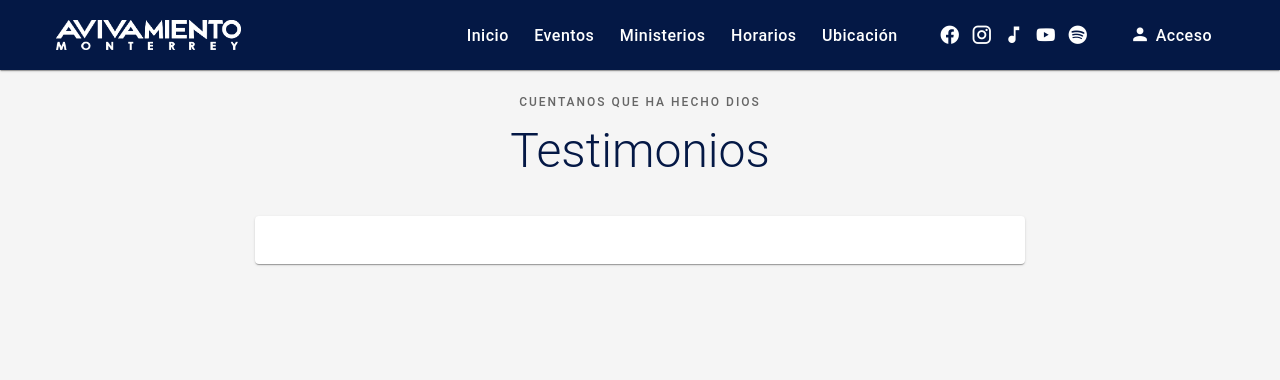
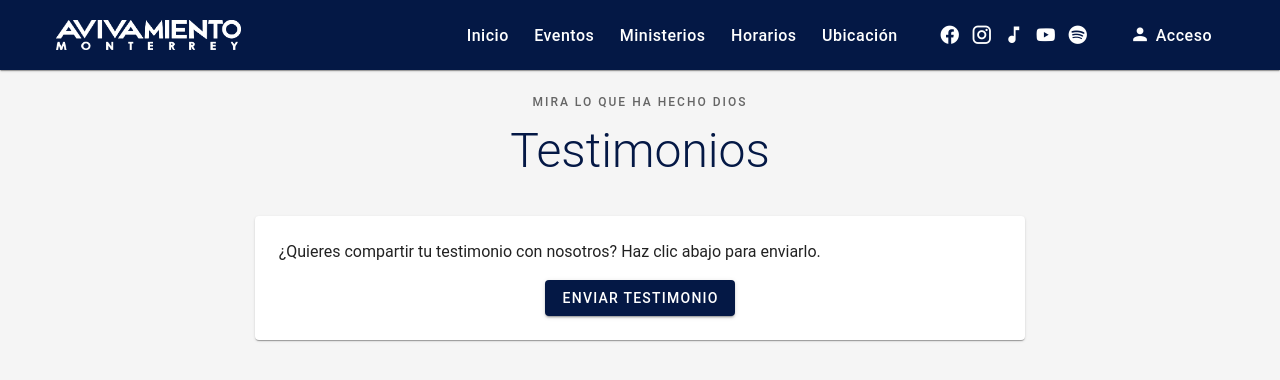
Before and after one commit to chemoral87/avivamiento_webpage, a Nuxt app: page /testimonios in a window 1280 px wide. Shown: the top 380 px of the page. Built offline with nearby package versions, Linux system fonts and the light colour scheme.

Commit message:
captura de testimonios

```diff
--- a/app/pages/testimonios/form/index.vue
+++ b/app/pages/testimonios/form/index.vue
@@ -9,7 +9,7 @@
     <v-row justify="center">
        <v-col cols="12" md="10" lg="8" class="text-center">
             <p class="text-overline mb-2" style="color: #666; letter-spacing: 2px;">Cuentanos que ha hecho Dios</p>
-            <h1 class="text-h3 font-weight-light mb-4" style="color: #041845;">Testimonios</h1>
+            <h1 class="text-h3 font-weight-light mb-4" style="color: #041845;">Formulario Testimonio</h1>
           </v-col>
       <v-col cols="12" md="8">
 
@@ -66,7 +66,7 @@
             </v-row>
 
             <div class="d-flex justify-end gap-3 mt-4">
-              <!-- <v-btn variant="text" color="secondary" @click="resetForm">Limpiar</v-btn> -->
+              <v-btn outlined class="mr-3" variant="text" color="secondary" @click="goToPage('/testimonios')">Regresar</v-btn>
               <v-btn :loading="submitting" color="#041845" @click="submit" :disabled="submitting">Enviar Testimonio</v-btn>
             </div>
           </v-form>
--- a/app/pages/testimonios/index.vue
+++ b/app/pages/testimonios/index.vue
@@ -8,13 +8,16 @@
   <v-container class="py-4">
     <v-row justify="center">
        <v-col cols="12" md="10" lg="8" class="text-center">
-            <p class="text-overline mb-2" style="color: #666; letter-spacing: 2px;">Cuentanos que ha hecho Dios</p>
+            <p class="text-overline mb-2" style="color: #666; letter-spacing: 2px;">Mira lo que ha hecho Dios</p>
             <h1 class="text-h3 font-weight-light mb-4" style="color: #041845;">Testimonios</h1>
           </v-col>
       <v-col cols="12" md="8">
 
         <v-card v-if="!sent" class="pa-6" elevation="1">
-
+          <p class="mb-4">¿Quieres compartir tu testimonio con nosotros? Haz clic abajo para enviarlo.</p>
+          <div class="d-flex justify-center">
+            <v-btn color="#041845" @click="goToPage('/testimonios/form')">Enviar Testimonio</v-btn>
+          </div>
         </v-card>
 
 
--- a/package.json
+++ b/package.json
@@ -1,6 +1,6 @@
 {
   "name": "avivamiento-webpage",
-  "version": "1.0.46",
+  "version": "1.0.47",
   "type": "module",
   "private": true,
   "scripts": {
```
Also changed, not shown: 1 other file (tests, documents, lock files or other folders).
